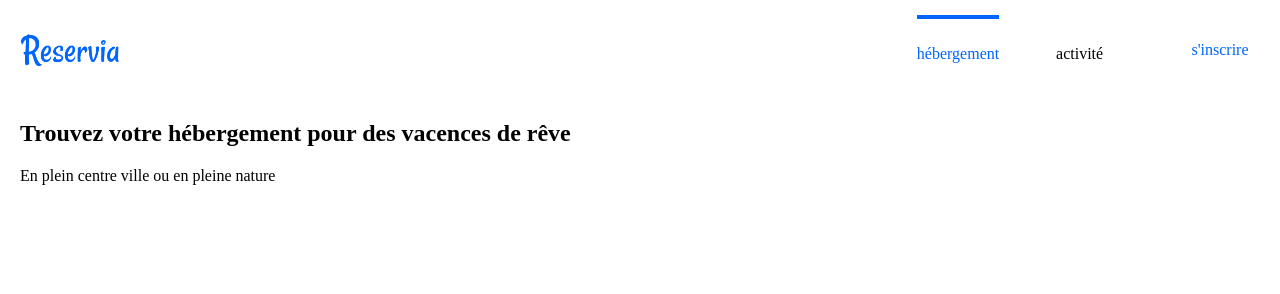
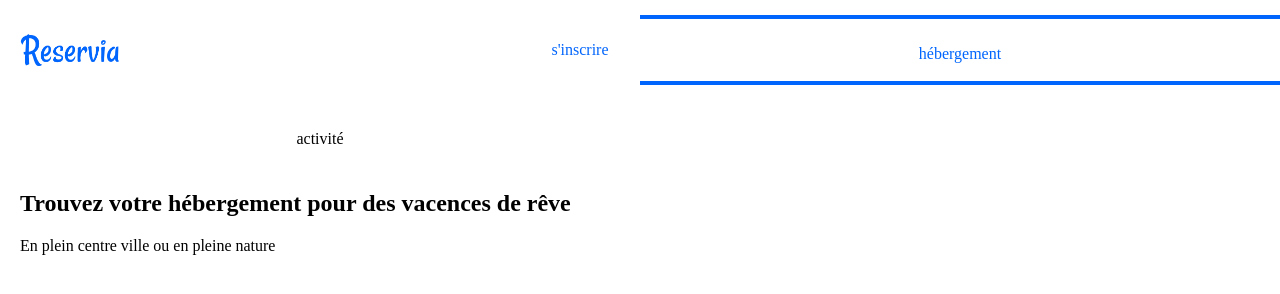
Before and after one commit to AxelB56/AxelBourrelly_2_01012021, a plain HTML site: page projet2.html in a window 1280 px wide. Drawn offline with Linux system fonts and the light colour scheme.

Commit message:
ceci est un push sur une autre branche
blablabla

```diff
--- a/projet2.css
+++ b/projet2.css
@@ -13,14 +13,10 @@
      justify-content: space-between;
  }
 
- div#logoContainer {
-    height: 100px;
-    width: 230px;
-    flex: 2 0 230px;
-    display: flex;
-    align-items: center;
-
- }
+ div#menuContainer {
+  order: 3;
+  width: 100%;
+}
 
  img.logo {
      margin-left: 20px;
@@ -35,14 +31,21 @@
      justify-content: space-evenly;
  }
 
- @media (max-width: 700px) {
-     div#menuContainer {
-         order: 3;
-         width: 100%;
-     }
+ @media (min-width: 700px) {
+    div#logoContainer {
+      height: 100px;
+      width: 230px;
+      flex: 2 0 230px;
+      display: flex;
+      align-items: center;
+
+  }
  }
 
+
  a.menuLink {
+  width: 50%;
+  border-bottom: 4px solid lightgray;
      box-sizing: border-box;
      display: block;
      height: 70px;
@@ -50,24 +53,24 @@
      text-decoration: none;
      line-height: 70px;
      text-align: center;
+}
+a.menuLink.active {
+  border-top: 4px solid transparent;
+  border-bottom: 4px solid #0065FC;
+     color:#0065FC ;
+}
+
+
+
+
+ @media (min-width: 700px)  {
+  a.menuLink {
      border-top: 4px solid transparent;
      border-bottom: 4px solid transparent;
- }
-
+  }
  a.menuLink.active {
-     color:#0065FC ;
      border-top: 4px solid #0065FC;
  }
-
- @media (max-width: 700px)  {
-     a.menuLink {
-         width: 50%;
-         border-bottom: 4px solid lightgray;
-     }
-     a.menuLink.active {
-         border-top: 4px solid transparent;
-         border-bottom: 4px solid #0065FC;
-     }
  }
 
 a#registerContainer {
@@ -92,3 +95,4 @@ section {
         text-align: center;
 
     }
+}
--- a/projet2.html
+++ b/projet2.html
@@ -1,43 +1,26 @@
 <!DOCTYPE html>
 <html lang="en">
   <head>
-    <meta charset="UTF-8">
-    <meta name="viewport" content="width=device-width, initial-scale=1.0">
-    <link rel="preconnect" href="https://fonts.gstatic.com">
+    <meta charset="UTF-8" />
+    <meta name="viewport" content="width=device-width, initial-scale=1.0" />
+    <link rel="preconnect" href="https://fonts.gstatic.com" />
     <link rel="stylesheet" href="projet2.css" />
-    <title> Reservia </title>
+    <title>Reservia</title>
   </head>
   <body>
-
     <header>
-
       <div id="logoContainer">
         <img class="logo" src="Reservia.png" alt=" reservia" />
       </div>
 
-    <div id="menuContainer">
-
+      <a href="/inscription" id="registerContainer"> s'inscrire </a>
       <a href="/hébergement" class="menuLink active"> hébergement </a>
       <a href="/activité" class="menuLink"> activité </a>
-
-    </div>
-
-        <a href="/inscription" id="registerContainer"> s'inscrire </a>
-
-
     </header>
 
     <section>
-
-        <h1 class="vac"> Trouvez votre hébergement pour des vacences de rêve </h1>
-        <div> En plein centre ville ou en pleine nature </div>
-
-
+      <h1 class="vac">Trouvez votre hébergement pour des vacences de rêve</h1>
+      <div>En plein centre ville ou en pleine nature</div>
     </section>
-
-
-
-
-
   </body>
 </html>
```
Lines whose indentation alone changed are shown as unchanged.
